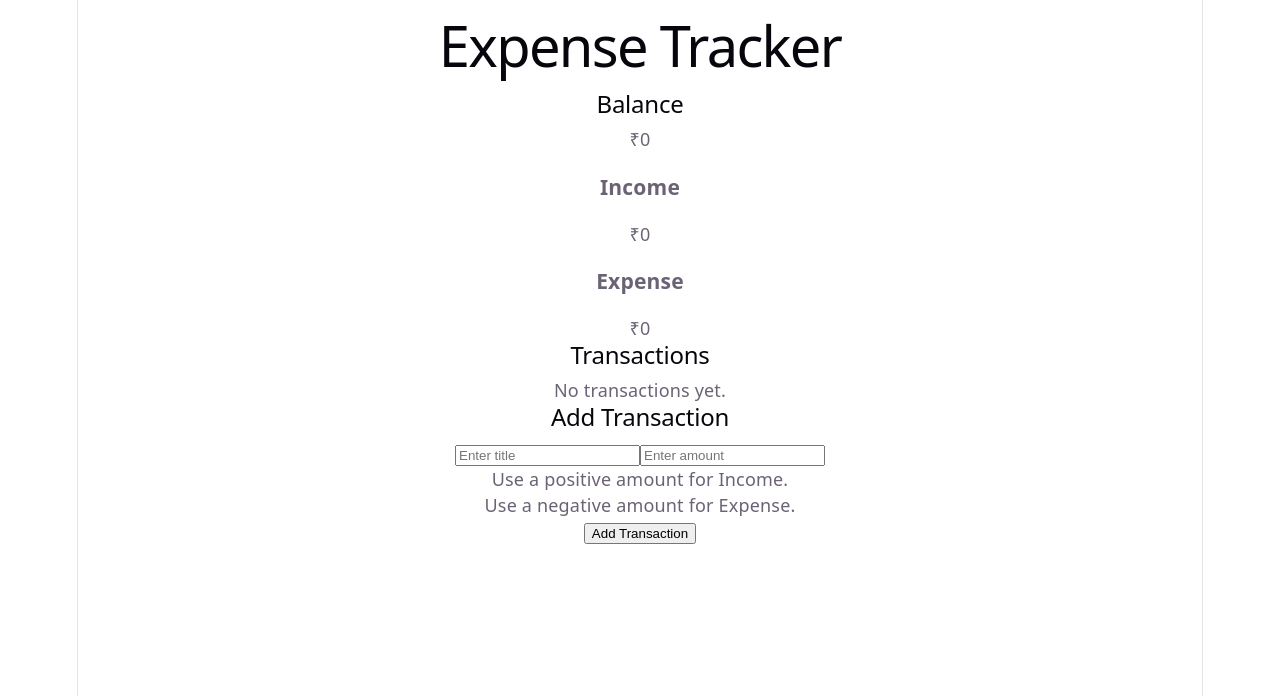
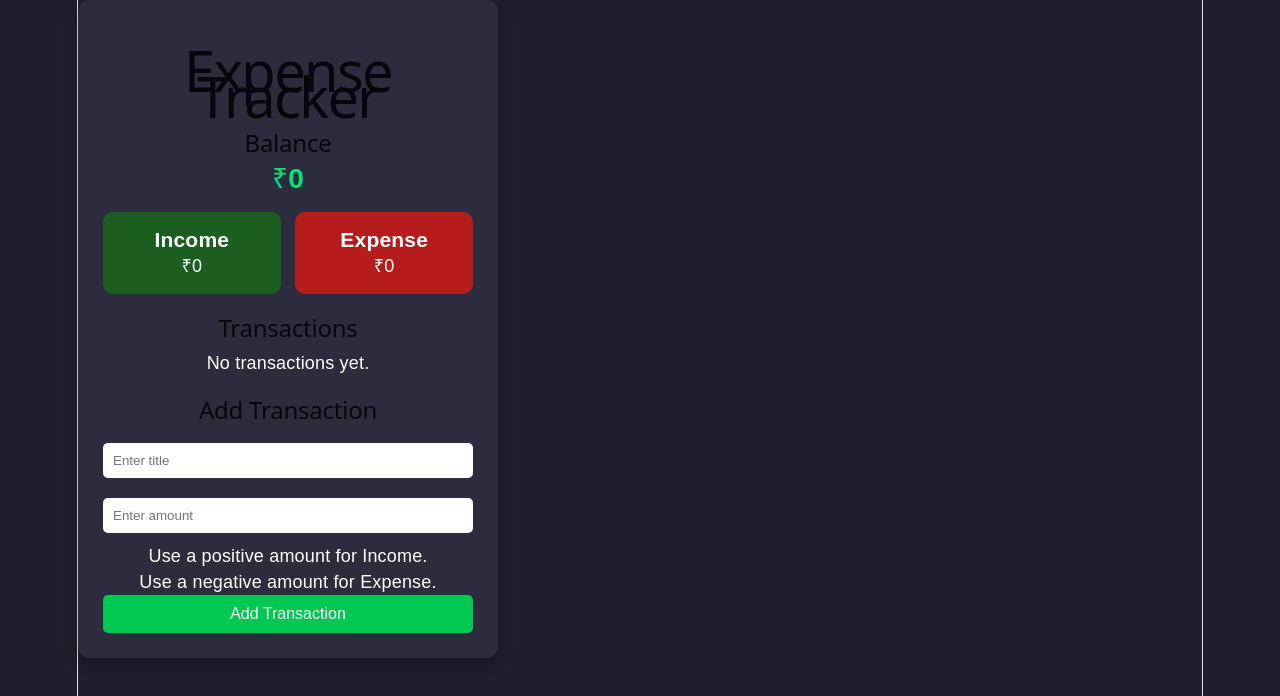
Before and after one commit to prashansaucer/expense-tracker, a React (Vite) app: page / in a window 1280 px wide. Shown: the top 696 px of the page. Built offline with nearby package versions, Linux system fonts and the light colour scheme.

Commit message:
Update App.css

```diff
--- a/src/App.css
+++ b/src/App.css
@@ -1,43 +1,111 @@
-import "./App.css";
-
-function App() {
-  return (
-    <div className="container">
-      <h1>Expense Tracker</h1>
-
-      <div className="balance">
-        <h2>Balance</h2>
-        <p>₹0</p>
-      </div>
-
-      <div className="summary">
-        <div className="income">
-          <h3>Income</h3>
-          <p>₹0</p>
-        </div>
-
-        <div className="expense">
-          <h3>Expense</h3>
-          <p>₹0</p>
-        </div>
-      </div>
-
-      <div className="transactions">
-        <h2>Transactions</h2>
-        <p>No transactions yet.</p>
-      </div>
-
-      <div className="add-transaction">
-        <h2>Add Transaction</h2>
-
-        <input type="text" placeholder="Enter title" />
-
-        <input type="number" placeholder="Enter amount" />
-
-        <button>Add</button>
-      </div>
-    </div>
-  );
+* {
+  margin: 0;
+  padding: 0;
+  box-sizing: border-box;
+  font-family: Arial, sans-serif;
 }
 
-export default App;
+body {
+  background: #1e1e2f;
+  display: flex;
+  justify-content: center;
+  align-items: center;
+  min-height: 100vh;
+  color: white;
+}
+
+.container {
+  width: 420px;
+  background: #2c2c3e;
+  padding: 25px;
+  border-radius: 12px;
+  box-shadow: 0 5px 15px rgba(0, 0, 0, 0.3);
+}
+
+h1 {
+  text-align: center;
+  margin-bottom: 20px;
+}
+
+.balance {
+  text-align: center;
+  margin-bottom: 20px;
+}
+
+.balance p {
+  font-size: 28px;
+  font-weight: bold;
+  color: #00e676;
+}
+
+.summary {
+  display: flex;
+  justify-content: space-between;
+  margin-bottom: 20px;
+}
+
+.income,
+.expense {
+  width: 48%;
+  text-align: center;
+  padding: 15px;
+  border-radius: 10px;
+}
+
+.income {
+  background: #1b5e20;
+}
+
+.expense {
+  background: #b71c1c;
+}
+
+.transactions {
+  margin-bottom: 20px;
+}
+
+.transactions ul {
+  list-style: none;
+}
+
+.transactions li {
+  display: flex;
+  justify-content: space-between;
+  align-items: center;
+  background: #3a3a50;
+  padding: 10px;
+  border-radius: 8px;
+  margin-top: 10px;
+}
+
+.transactions button {
+  background: red;
+  color: white;
+  border: none;
+  padding: 5px 10px;
+  border-radius: 5px;
+  cursor: pointer;
+}
+
+.add-transaction input {
+  width: 100%;
+  padding: 10px;
+  margin: 10px 0;
+  border-radius: 5px;
+  border: none;
+}
+
+.add-transaction button {
+  width: 100%;
+  padding: 10px;
+  background: #00c853;
+  color: white;
+  border: none;
+  border-radius: 5px;
+  cursor: pointer;
+  font-size: 16px;
+}
+
+.add-transaction button:hover {
+  background: #00e676;
+}
```
